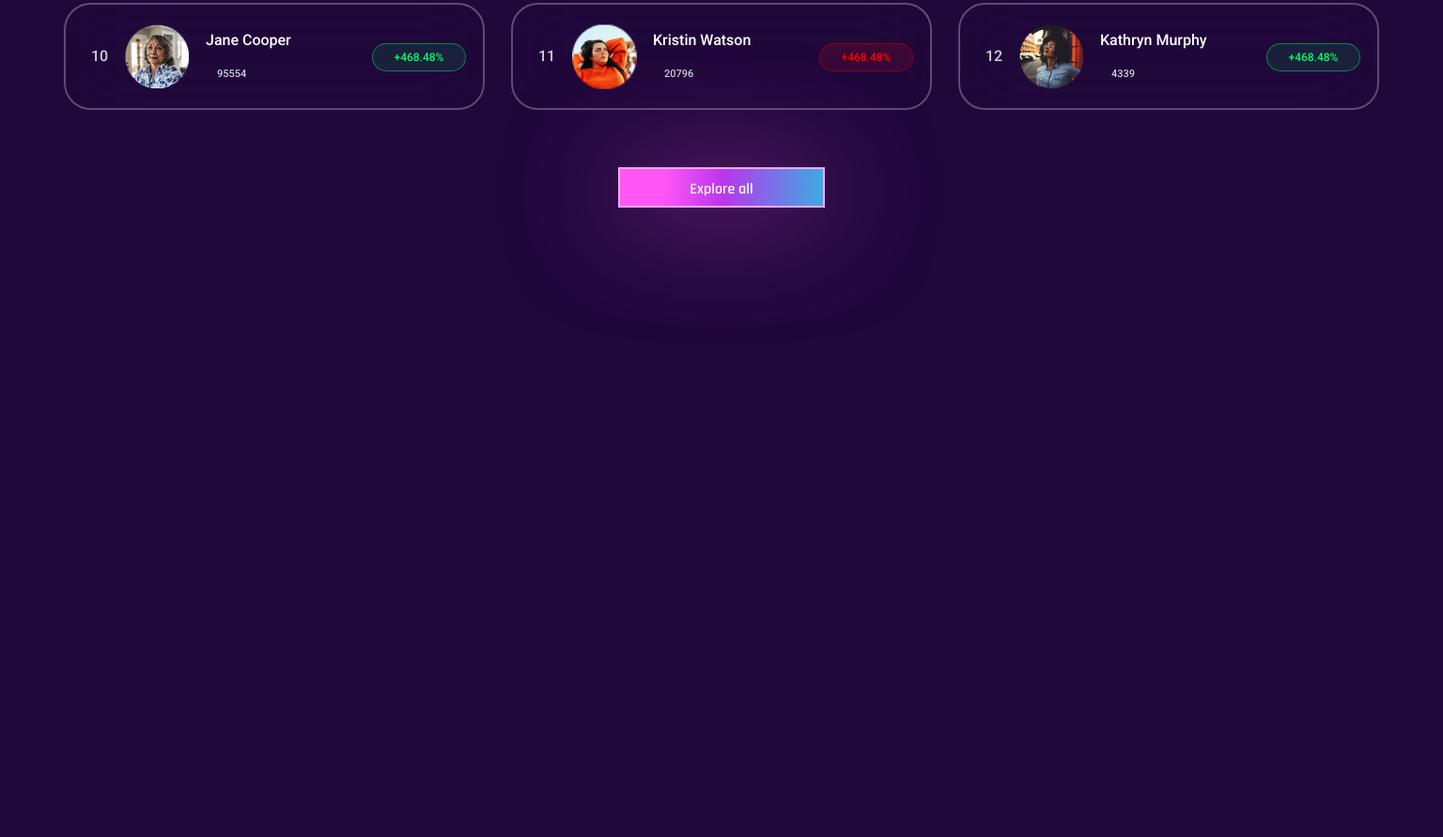
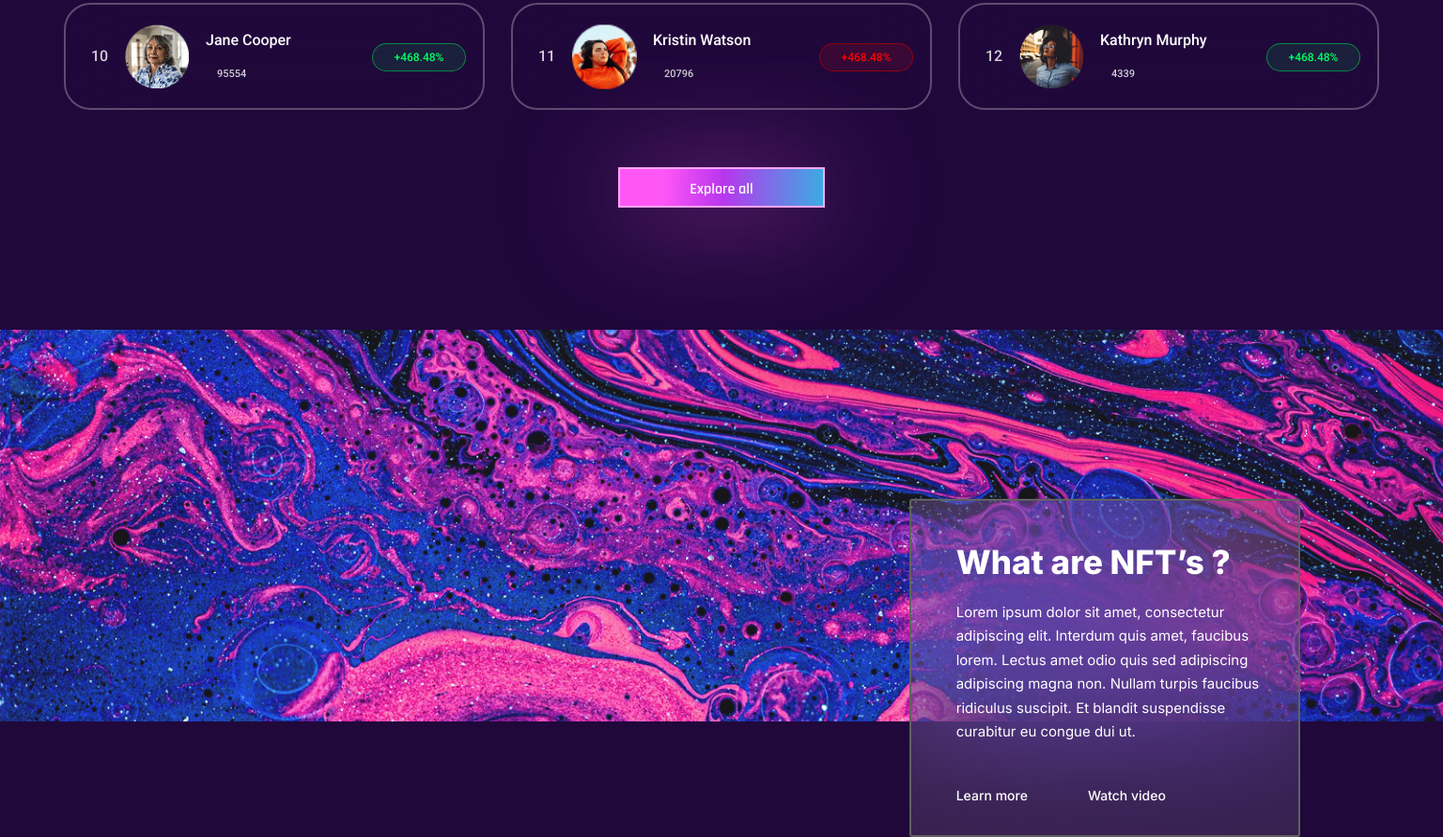
Before and after one commit to RomanMytsu/OCEAN-NFT, a website built with Vite: page index.html in a window 1536 px wide. Shown: the part 4053-4944 px from the top of the page at 94% size. Before the commit the page ends 4404 px from the top, so only its background shows below. Built offline with nearby package versions, Linux system fonts and the light colour scheme.

Commit message:
add what section

```diff
--- a/index.html
+++ b/index.html
@@ -845,6 +845,31 @@
           </div>
         </div>
       </section>
+      <section class="what">
+        <div class="container">
+          <div class="what-wrapper">
+              <div class="what-content">
+                <h3 class="what-content-subtitle">What are NFT’s ?</h3>
+                <p class="what-content-text">
+                  Lorem ipsum dolor sit amet, consectetur adipiscing elit.
+                  Interdum quis amet, faucibus lorem. Lectus amet odio quis sed
+                  adipiscing adipiscing magna non. Nullam turpis faucibus
+                  ridiculus suscipit. Et blandit suspendisse curabitur eu congue
+                  dui ut.
+                </p>
+              </div>
+              <div class="what-content-btn">
+                <button class="content-btn-more">Learn more</button>
+                <button class="content-btn-play">
+                  <svg class="play-icon" width="7" height="10">
+                    <use href="./src/Image/sprite.svg#icon-play"></use>
+                  </svg>
+                  Watch video
+                </button>
+              </div>
+          </div>
+        </div>
+      </section>
     </main>
     <footer></footer>
     <script type="module" src="./src/main.js"></script>
--- a/src/JS/sellers.js
+++ b/src/JS/sellers.js
@@ -4,7 +4,7 @@ const showItems = () => {
   sellersItems.forEach(
     (item) =>
       (item.style.display =
-        window.innerWidth < 1440 && !item.classList.contains("show-mob")
+        window.innerWidth < 1439 && !item.classList.contains("show-mob")
           ? "none"
           : "flex")
   );
@@ -20,7 +20,7 @@ sellersItems.forEach((item) => {
 
 const items = document.querySelectorAll(".sellers-item .item-number");
 const updateNumbers = () => {
-  if (window.innerWidth < 1440) {
+  if (window.innerWidth < 1439) {
     let count = 0;
     items.forEach(
       (el) =>
--- a/src/styles/media.css
+++ b/src/styles/media.css
@@ -45,6 +45,12 @@
   .sellers-list {
     flex-direction: row;
     flex-wrap: wrap;
+  }
+
+  /* What */
+  .what {
+    height: 317px;
+    padding-top: 150px;
   }
 }
 
@@ -367,6 +373,43 @@
     justify-content: center;
     align-items: center;
   }
+
+  /* What */
+  .what {
+    height: 417px;
+    padding-top: 180px;
+  }
+  .what-wrapper {
+    position: absolute;
+    left: 63%;
+    border-radius: 2.883px;
+    border: 2.883px solid #616161;
+    backdrop-filter: blur(72.80126190185547px);
+    padding: 43px 25px 32px 48px;
+    max-width: 416px;
+  }
+  .what-content-subtitle {
+    font-size: 35px;
+    margin-bottom: 17px;
+  }
+  .what-content-text {
+    font-size: 15px;
+    margin-bottom: 44px;
+  }
+  .what-content-btn {
+    gap: 44px;
+  }
+  .content-btn-more {
+    font-size: 14px;
+  }
+  .content-btn-play {
+    font-size: 14px;
+    gap: 8px;
+  }
+  .play-icon {
+    width: 12px;
+    height: 17px;
+  }
 }
 
 @media screen and (min-width: 1920px) {
@@ -490,4 +533,26 @@
     width: 100px;
     height: 35px;
   }
+
+  /* What */
+  .what {
+    height: 556px;
+    padding-top: 216px;
+  }
+  .what-wrapper {
+    left: 55%;
+    padding: 57px 47px 50px 71px;
+    max-width: 577px;
+    height: 458px;
+  }
+  .what-content-subtitle {
+    font-size: 44px;
+  }
+  .what-content-text {
+    font-size: 20px;
+  }
+  .content-btn-more,
+  .content-btn-more {
+    font-size: 17px;
+  }
 }
--- a/src/styles/style.css
+++ b/src/styles/style.css
@@ -672,3 +672,74 @@
 .sellers-btn-wrapper {
   display: none;
 }
+
+/* What */
+.what {
+  background-image: linear-gradient(
+      rgba(211, 211, 211, 0.1),
+      rgba(211, 211, 211, 0.1)
+    ),
+    url(/src/Image/what-bg.png);
+  background-repeat: no-repeat;
+  background-size: cover;
+  background-position: center;
+  max-width: 1920px;
+  height: 300px;
+  padding-top: 123px;
+}
+.what-wrapper {
+  display: flex;
+  flex-direction: column;
+  padding: 33px 27px 29px 41px;
+  border-radius: 1.676px;
+  border: 1.676px solid #616161;
+  background: rgba(255, 255, 255, 0.1);
+  backdrop-filter: blur(42.3140983581543px);
+  max-width: 335px;
+  margin: 0 auto;
+}
+.what-content-subtitle {
+  font-family: "Inter", sans-serif;
+  font-size: 25px;
+  line-height: 1.3;
+  margin-bottom: 10px;
+}
+.what-content-text {
+  font-family: "Inter", sans-serif;
+  font-size: 11px;
+  line-height: 1.7;
+  margin-bottom: 25px;
+}
+.what-content-btn {
+  display: flex;
+  align-items: center;
+  gap: 25px;
+}
+.content-btn-more {
+  color: #fff;
+  font-family: "Inter", sans-serif;
+  font-size: 10px;
+  font-weight: 500;
+  line-height: 1.5;
+  background-color: transparent;
+  border: none;
+  cursor: pointer;
+  padding: 0;
+}
+.content-btn-play {
+  display: flex;
+  align-items: center;
+  gap: 5px;
+  color: #fff;
+  font-family: "Inter", sans-serif;
+  font-size: 10px;
+  font-weight: 500;
+  line-height: 1.5;
+  background-color: transparent;
+  border: none;
+  cursor: pointer;
+  padding: 0;
+}
+.play-icon {
+  fill: var(--white);
+}
```
Also changed, not shown: src/Image/sprite.svg, src/Image/what-bg.png (added).
